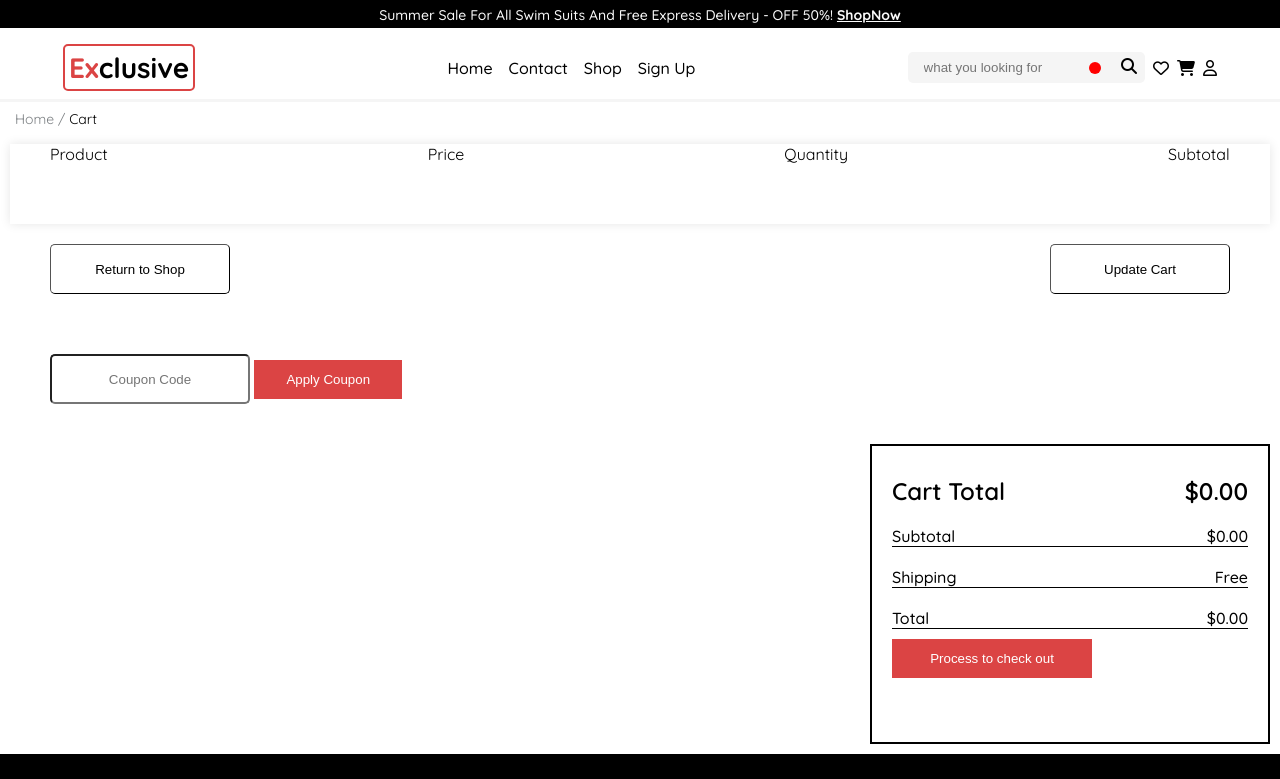
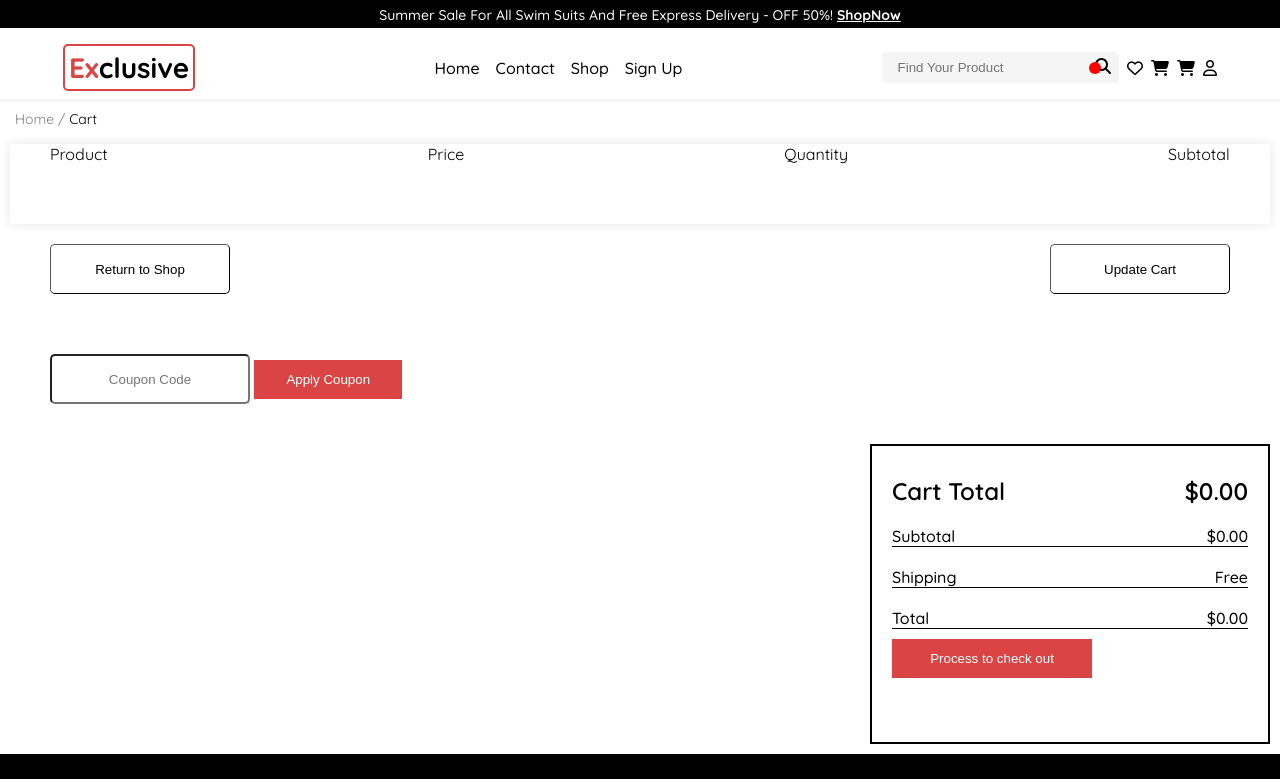
Before and after one commit to alwaleedibrahim/e-commerce-frontend, a plain HTML site: page pages/cart.html in a window 1280 px wide. Shown: the top 779 px of the page. Drawn offline with Linux system fonts and the light colour scheme.

Commit message:
minor fix

```diff
--- a/assets/js/index.js
+++ b/assets/js/index.js
@@ -25,7 +25,7 @@ window.onload = function () {
             }
             else if (location.pathname.includes('/pages/product.html')) {
                 secSaleCard(data);
-                showProductPage();
+                //showProductPage();
             }
             else if (location.pathname.includes('/pages/home.html')) {
                 homeCard(data);
--- a/pages/cart.html
+++ b/pages/cart.html
@@ -25,30 +25,21 @@
       <nav class="container">
         <h2 id="logo"><span>Ex</span>clusive</h2>
         <ul id="nav-list">
-          <li class="nav-link">
-            <a href="">Home</a><i class="fa-solid fa-house"></i>
-          </li>
-          <li class="nav-link">
-            <a href="">Contact</a><i class="fa-solid fa-paper-plane"></i>
-          </li>
-          <li class="nav-link">
-            <a href="">Shop</a> <i class="fa-solid fa-shop"></i>
-          </li>
-          <li id="sign-up" class="nav-link">
-            <a href="">Sign Up</a><i class="fa-solid fa-right-to-bracket"></i>
-          </li>
+            <li class="nav-link"><a href="./../pages/home.html">Home</a><i class="fa-solid fa-house"></i></li>
+            <li class="nav-link"><a href="./../pages/contact.html">Contact</a><i class="fa-solid fa-paper-plane"></i> </li>
+            <li class="nav-link"><a href="./../pages/index.html">Shop</a> <i class="fa-solid fa-shop"></i> </li>
+            <li id="sign-up" class="nav-link"><a href="./../pages/signup.html">Sign Up</a><i class="fa-solid fa-right-to-bracket"></i>
+            </li>
         </ul>
         <div id="header-icons">
-          <div id="search-div">
-            <input
-              type="search"
-              name="search"
-              id="search"
-              placeholder="what you looking for"
-            />
-            <i class="fas fa-search"></i>
-          </div>
-          <i class="fa-regular fa-heart"></i>
+            <div id="search-div">
+                <form action="">
+                    <input type="search" name="search" id="search" placeholder="Find Your Product" />
+                    <i class="fas fa-search"></i>
+                </form>
+            </div>
+            <i class="fa-regular fa-heart" onclick='window.open("./../pages/favorites.html", "_self")'></i>
+            <i onclick='window.open("./../pages/cart.html", "_self")' class="fa-solid fa-cart-shopping"></i>
           <i id="cart-icon" onclick='window.open("./../pages/cart.html", "_self")' class="fa-solid fa-cart-shopping"></i>
           <span id="cart-counter"></span>
           <i class="fa-regular fa-user"></i>
```
Also changed, not shown: pages/favorites.html (+7 -6 lines).
